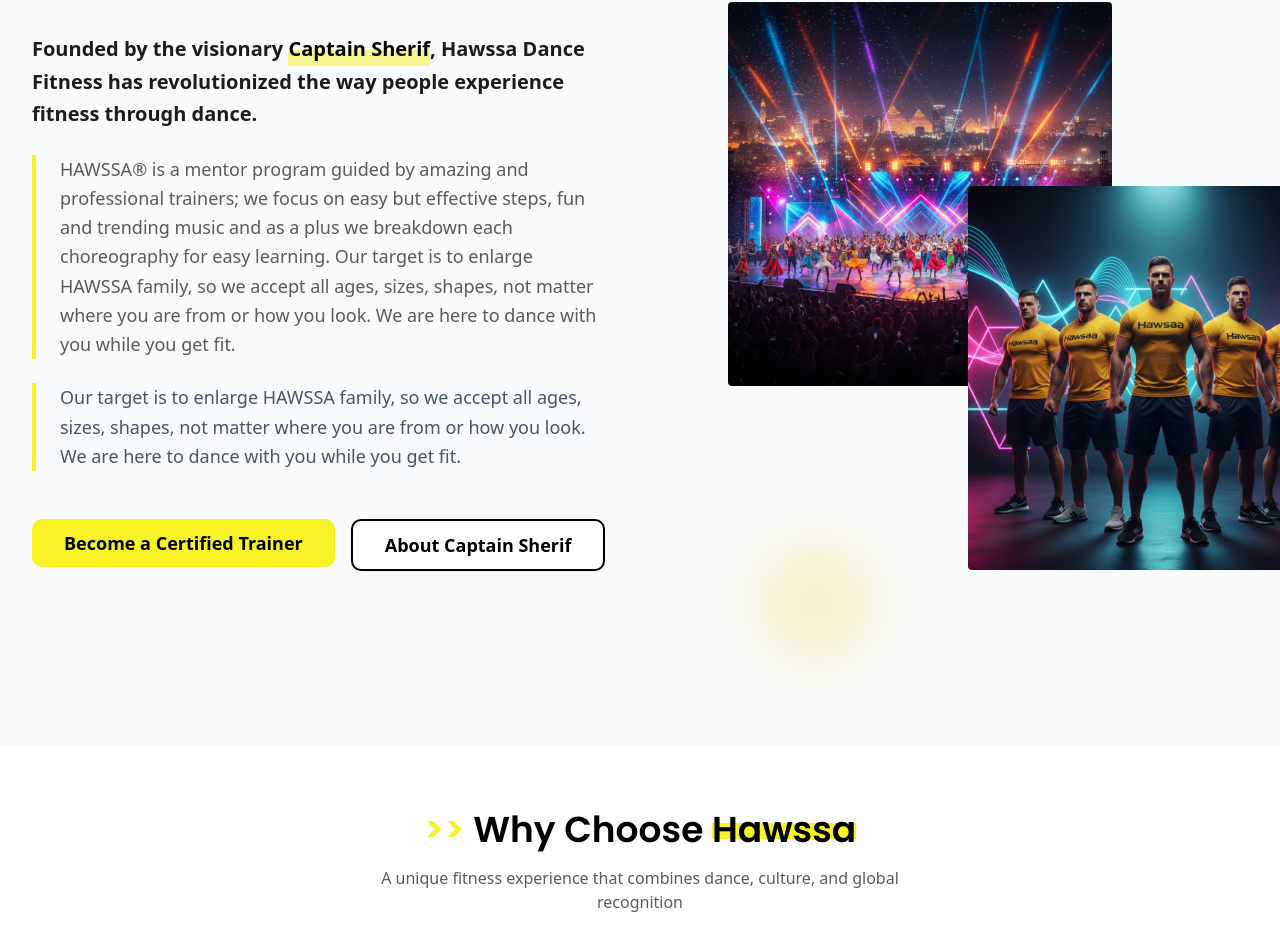
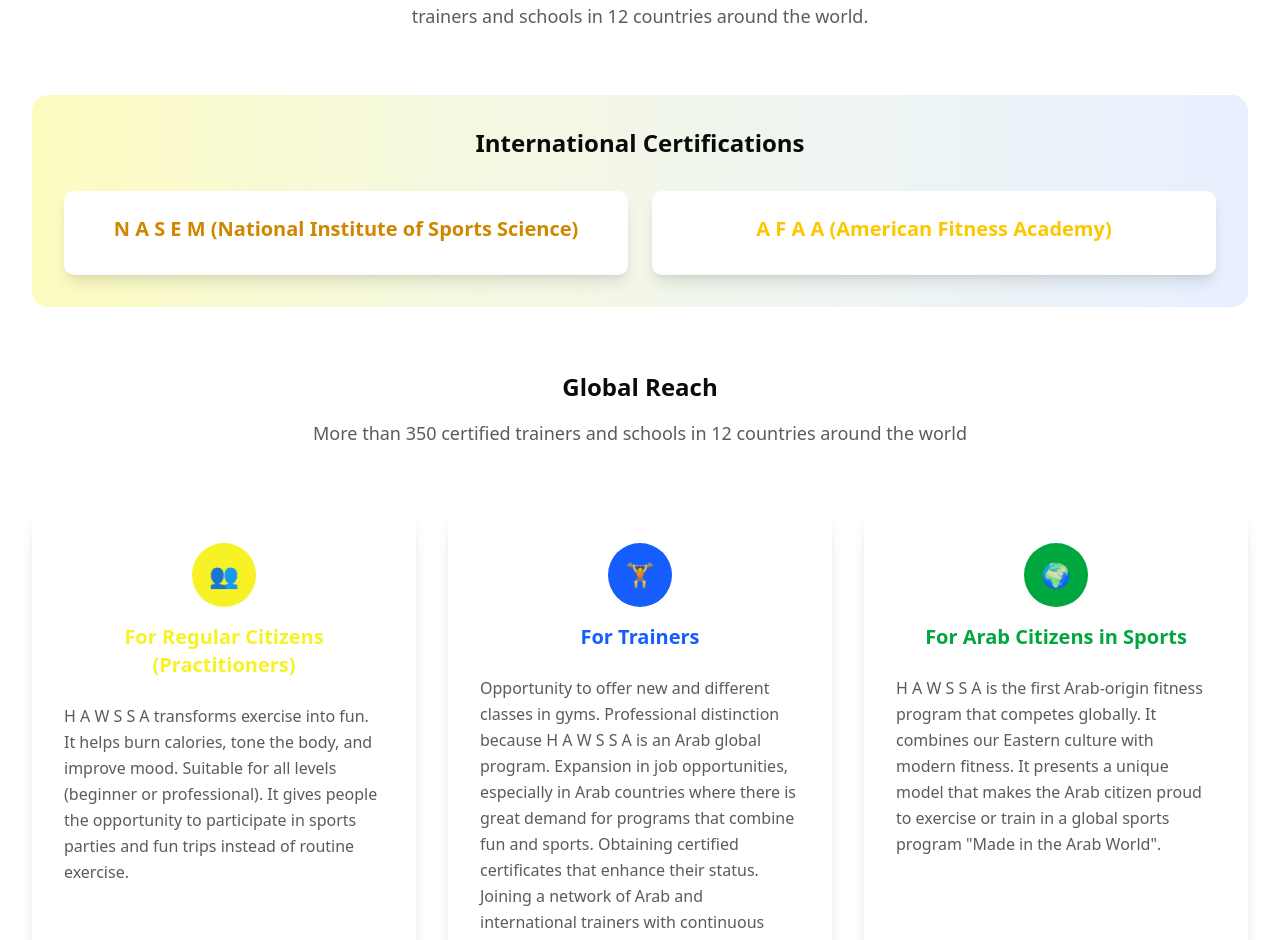
Before and after one commit to YoussefAbdelrazk/HWS-LAN, a Next.js app: page /en/about in a window 1280 px wide. Shown: the part 1014-1954 px from the top of the page. Built offline with nearby package versions, Linux system fonts and the light colour scheme.

Commit message:
feat: add about details component

```diff
--- a/src/app/[locale]/about/page.tsx
+++ b/src/app/[locale]/about/page.tsx
@@ -1,5 +1,6 @@
 import {
   About as AboutComponent,
+  AboutDetails,
   AboutHero,
   Experience,
   Haswabanner,
@@ -17,6 +18,7 @@
   return (
     <>
       <AboutHero />
+      <AboutDetails />
       <AboutComponent />
       <Experience />
       <OurVision />
--- /dev/null
+++ b/src/components/features/About/about-details.tsx
@@ -0,0 +1,89 @@
+import { useTranslations } from 'next-intl';
+
+export default function AboutDetails() {
+  const t = useTranslations('about');
+
+  return (
+    <div className='max-w-7xl mx-auto px-4 sm:px-6 lg:px-8 py-16'>
+      {/* Main Description */}
+      <div className='text-center mb-16'>
+        <h2 className='text-3xl md:text-4xl font-bold mb-6'>
+          {t('title')} <span className='text-[#F7F225]/90'>{t('brandName')}</span>
+        </h2>
+        <p className='text-lg text-[#323232CC] max-w-4xl mx-auto leading-relaxed'>
+          {t('description')}
+        </p>
+      </div>
+
+      {/* Certifications */}
+      <div className='bg-gradient-to-r from-[#F7F225]/30 to-blue-600/10 rounded-2xl p-8 mb-16'>
+        <h3 className='text-2xl font-bold text-center mb-8'>{t('certifications.title')}</h3>
+        <div className='grid grid-cols-1 md:grid-cols-2 gap-6'>
+          <div className='text-center'>
+            <div className='bg-white rounded-lg p-6 shadow-lg'>
+              <h4 className='text-xl font-semibold mb-2 text-yellow-600'>
+                {t('certifications.naseem')}
+              </h4>
+            </div>
+          </div>
+          <div className='text-center'>
+            <div className='bg-white rounded-lg p-6 shadow-lg'>
+              <h4 className='text-xl font-semibold mb-2 text-yellow-400'>
+                {t('certifications.afaa')}
+              </h4>
+            </div>
+          </div>
+        </div>
+      </div>
+
+      {/* Global Reach */}
+      <div className='text-center mb-16'>
+        <h3 className='text-2xl font-bold mb-4'>{t('globalReach.title')}</h3>
+        <p className='text-lg text-[#323232CC]'>{t('globalReach.description')}</p>
+      </div>
+
+      {/* Target Audiences */}
+      <div className='grid grid-cols-1 lg:grid-cols-3 gap-8 mb-16'>
+        {/* For Practitioners */}
+        <div className='bg-white rounded-2xl p-8 shadow-lg hover:shadow-xl transition-shadow duration-300'>
+          <div className='text-center mb-6'>
+            <div className='w-16 h-16 bg-[#F7F225] rounded-full flex items-center justify-center mx-auto mb-4'>
+              <span className='text-2xl font-bold text-white'>👥</span>
+            </div>
+            <h3 className='text-xl font-bold text-[#F7F225]'>{t('forPractitioners.title')}</h3>
+          </div>
+          <p className='text-[#323232CC] leading-relaxed'>{t('forPractitioners.description')}</p>
+        </div>
+
+        {/* For Trainers */}
+        <div className='bg-white rounded-2xl p-8 shadow-lg hover:shadow-xl transition-shadow duration-300'>
+          <div className='text-center mb-6'>
+            <div className='w-16 h-16 bg-blue-600 rounded-full flex items-center justify-center mx-auto mb-4'>
+              <span className='text-2xl font-bold text-white'>🏋️</span>
+            </div>
+            <h3 className='text-xl font-bold text-blue-600'>{t('forTrainers.title')}</h3>
+          </div>
+          <p className='text-[#323232CC] leading-relaxed'>{t('forTrainers.description')}</p>
+        </div>
+
+        {/* For Arab Community */}
+        <div className='bg-white rounded-2xl p-8 shadow-lg hover:shadow-xl transition-shadow duration-300'>
+          <div className='text-center mb-6'>
+            <div className='w-16 h-16 bg-green-600 rounded-full flex items-center justify-center mx-auto mb-4'>
+              <span className='text-2xl font-bold text-white'>🌍</span>
+            </div>
+            <h3 className='text-xl font-bold text-green-600'>{t('forArabCommunity.title')}</h3>
+          </div>
+          <p className='text-[#323232CC] leading-relaxed'>{t('forArabCommunity.description')}</p>
+        </div>
+      </div>
+
+      {/* Call to Action */}
+      <div className='text-center'>
+        <button className='bg-gradient-to-r from-[#F7F225] to-yellow-400 text-black font-bold py-4 px-8 rounded-full text-lg hover:from-yellow-400 hover:to-[#F7F225] transition-all duration-300 transform hover:scale-105'>
+          {t('becomeTrainer')}
+        </button>
+      </div>
+    </div>
+  );
+}
--- a/src/messages/ar.json
+++ b/src/messages/ar.json
@@ -29,7 +29,7 @@
   },
   "hero": {
     "title": "حرك جسدك مع",
-    "brandName": "هوسة",
+    "brandName": "هوسا",
     "subtitle": "تجربة اللياقة البدنية بالرقص العالمية",
     "description": "انضم إلى الملايين حول العالم في برنامج اللياقة البدنية بالرقص الأكثر حيوية. احصل على شهادة، ابحث عن الحصص، وحول رحلتك في اللياقة البدنية بالإيقاع والحركة.",
     "certification": "معتمد رسمياً من المجلس الدولي للرقص (CID-UNESCO)",
@@ -43,7 +43,7 @@
     "brandName": "هوسة",
     "founder": "الكابتن شريف",
     "introduction": "تأسست من قبل الرؤيوي الكابتن شريف، لقد أحدثت هوسة للياقة البدنية بالرقص ثورة في طريقة تجربة الناس لللياقة البدنية من خلال الرقص.",
-    "description": "هوسة® هو برنامج إرشادي يوجهه مدربون مذهلون ومحترفون؛ نحن نركز على خطوات سهلة لكنها فعالة، وموسيقى ممتعة وحديثة، وكإضافة نحن نقوم بتفكيك كل رقصة لتسهيل التعلم. هدفنا هو توسيع عائلة هوسة، لذلك نقبل جميع الأعمار والأحجام والأشكال، بغض النظر عن مكانك أو كيف تبدو. نحن هنا لنرقص معك بينما تحصل على اللياقة.",
+    "description": "H A W S S A هو برنامج رقص رياضي معتمد يستمد حركاته من الإيقاعات الشرقية، والفيتنس الأساسية، والهيب هوب. البرنامج حاصل على اعتماد دولي من N A S E M (المعهد القومي لعلوم الرياضة) و A F A A (الأكاديمية الأمريكية للفيتنس). اليوم يضم البرنامج أكثر من 350 مدربًا ومدرسة معتمدة في 12 دولة حول العالم.",
     "additionalDescription": "هدفنا هو توسيع عائلة هوسة، لذلك نقبل جميع الأعمار والأحجام والأشكال، بغض النظر عن مكانك أو كيف تبدو. نحن هنا لنرقص معك بينما تحصل على اللياقة.",
     "becomeTrainer": "كن مدرباً معتمداً",
     "aboutCaptain": "عن الكابتن شريف",
@@ -52,7 +52,28 @@
     "visionTitle": "إلهام الناس حول العالم للحركة والتواصل والتحول من خلال اللياقة البدنية بالرقص",
     "visionDescription": "هوسة® هو رقص لياقة بدنية ممتع للحفاظ على اللياقة. إنه مصمم لجميع الأشخاص من مختلف الأعمار الذين يبحثون عن ساعة لياقة بدنية سعيدة. طالما يمكننا غزو قلبك وجعلك تحرك قدميك، فأنت مستعد لتصبح جزءاً من عائلة هوسة®.",
     "ourTeam": "فريقنا... وراء كل حركة",
-    "teamDescription": "مدربونا الخبراء يجلبون الشغف والطاقة إلى كل خطوة، ويقدمون تجربة لياقة بدنية بالرقص لا مثيل لها"
+    "teamDescription": "مدربونا الخبراء يجلبون الشغف والطاقة إلى كل خطوة، ويقدمون تجربة لياقة بدنية بالرقص لا مثيل لها",
+    "forPractitioners": {
+      "title": "للمواطن العادي (الممارس)",
+      "description": "H A W S S A بيحوّل التمرين إلى متعة. يساعد في حرق السعرات، شد الجسم، تحسين المزاج. مناسب لكل المستويات (مبتدئ أو محترف). بيمنح فرصة للناس يشاركوا في حفلات رياضية ورحلات ممتعة بدل التمرين الروتيني."
+    },
+    "forTrainers": {
+      "title": "للمدربين",
+      "description": "فرصة يقدموا حصص جديدة ومختلفة في الجيمات. تميز مهني بس لأن H A W S S A برنامج عربي عالمي. توسع في فرص العمل خصوصًا في الدول العربية اللي فيها إقبال كبير على البرامج اللي تجمع بين المتعة والرياضة. الحصول على شهادات معتمدة تعزز من مكانتهم. الانضمام لشبكة مدربين عربية ودولية مع دعم ومحتوى متجدد باستمرار."
+    },
+    "forArabCommunity": {
+      "title": "للمواطن العربي في الرياضة",
+      "description": "H A W S S A هو أول برنامج فيتنس عربي المنشأ ينافس عالميًا. بيجمع بين ثقافتنا الشرقية واللياقة الحديثة. بيقدم نموذج فريد يخلي المواطن العربي فخور إنه يتمرن أو يدرّب في برنامج رياضي عالمي \"صُنع في العالم العربي\"."
+    },
+    "certifications": {
+      "title": "الاعتمادات الدولية",
+      "naseem": "N A S E M (المعهد القومي لعلوم الرياضة)",
+      "afaa": "A F A A (الأكاديمية الأمريكية للفيتنس)"
+    },
+    "globalReach": {
+      "title": "الوصول العالمي",
+      "description": "أكثر من 350 مدربًا ومدرسة معتمدة في 12 دولة حول العالم"
+    }
   },
   "footer": {
     "findUsOn": "تابعنا على",
--- a/src/messages/en.json
+++ b/src/messages/en.json
@@ -43,7 +43,7 @@
     "brandName": "Hawssa",
     "founder": "Captain Sherif",
     "introduction": "Founded by the visionary Captain Sherif, Hawssa Dance Fitness has revolutionized the way people experience fitness through dance.",
-    "description": "HAWSSA® is a mentor program guided by amazing and professional trainers; we focus on easy but effective steps, fun and trending music and as a plus we breakdown each choreography for easy learning. Our target is to enlarge HAWSSA family, so we accept all ages, sizes, shapes, not matter where you are from or how you look. We are here to dance with you while you get fit.",
+    "description": "H A W S S A is a certified sports dance program that draws its movements from Eastern rhythms, basic fitness, and hip hop. The program is internationally certified by N A S E M (National Institute of Sports Science) and A F A A (American Fitness Academy). Today, the program includes more than 350 certified trainers and schools in 12 countries around the world.",
     "additionalDescription": "Our target is to enlarge HAWSSA family, so we accept all ages, sizes, shapes, not matter where you are from or how you look. We are here to dance with you while you get fit.",
     "becomeTrainer": "Become a Certified Trainer",
     "aboutCaptain": "About Captain Sherif",
@@ -52,7 +52,28 @@
     "visionTitle": "To inspire people worldwide to move, connect, and transform through dance fitness",
     "visionDescription": "HAWSSA® is a fun, fitness dance to keep fit. It is designed for all people from different ages who are looking for a happy fit hour. As long as we can conquer your heart and make you move your feet, you are ready to become part of HAWSSA® family.",
     "ourTeam": "Our Team… Behind Every Move",
-    "teamDescription": "Our expert trainers bring passion and energy to every step, delivering an unparalleled dance fitness experience"
+    "teamDescription": "Our expert trainers bring passion and energy to every step, delivering an unparalleled dance fitness experience",
+    "forPractitioners": {
+      "title": "For Regular Citizens (Practitioners)",
+      "description": "H A W S S A transforms exercise into fun. It helps burn calories, tone the body, and improve mood. Suitable for all levels (beginner or professional). It gives people the opportunity to participate in sports parties and fun trips instead of routine exercise."
+    },
+    "forTrainers": {
+      "title": "For Trainers",
+      "description": "Opportunity to offer new and different classes in gyms. Professional distinction because H A W S S A is an Arab global program. Expansion in job opportunities, especially in Arab countries where there is great demand for programs that combine fun and sports. Obtaining certified certificates that enhance their status. Joining a network of Arab and international trainers with continuous support and updated content."
+    },
+    "forArabCommunity": {
+      "title": "For Arab Citizens in Sports",
+      "description": "H A W S S A is the first Arab-origin fitness program that competes globally. It combines our Eastern culture with modern fitness. It presents a unique model that makes the Arab citizen proud to exercise or train in a global sports program \"Made in the Arab World\"."
+    },
+    "certifications": {
+      "title": "International Certifications",
+      "naseem": "N A S E M (National Institute of Sports Science)",
+      "afaa": "A F A A (American Fitness Academy)"
+    },
+    "globalReach": {
+      "title": "Global Reach",
+      "description": "More than 350 certified trainers and schools in 12 countries around the world"
+    }
   },
   "footer": {
     "findUsOn": "Find Us On",
```
Also changed, not shown: src/components/features/About/index.ts (+9 -8 lines).
